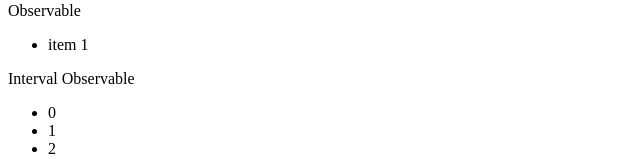
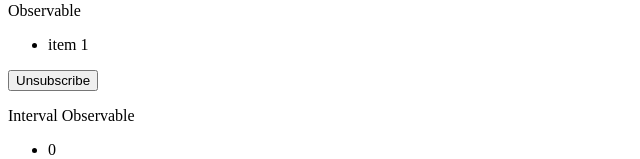
Before and after one commit to EMoonlit/angular-playground, an Angular app: page /rxjs in a window 1280 px wide. Shown: the part 288-447 px from the top of the page, without its empty margins (0-640 px from the left). Built offline with nearby package versions, Linux system fonts and the light colour scheme.

Commit message:
feat: added unsubscribe example

```diff
--- a/src/pages/rxjs-page.component.html
+++ b/src/pages/rxjs-page.component.html
@@ -8,6 +8,7 @@
   </li>
 </ul>
 
+<button (click)="unsubscribe()">Unsubscribe</button>
 <p>Interval Observable</p>
 
 <ul>
--- a/src/pages/rxjs-page.component.ts
+++ b/src/pages/rxjs-page.component.ts
@@ -1,5 +1,5 @@
 import {Component, OnInit} from "@angular/core";
-import {interval, of} from "rxjs";
+import {interval, of, Subscription} from "rxjs";
 
 @Component({
   selector: 'app-rxjs',
@@ -14,6 +14,7 @@ export class RxJsPageComponent implements OnInit {
   numbers: Array<number> = []
   observableExTwo = interval(1000)
 
+  subscription! : Subscription
 
   constructor() {
   }
@@ -21,6 +22,12 @@ export class RxJsPageComponent implements OnInit {
   ngOnInit() {
     this.observableExOne.subscribe(i => this.items.push(i))
 
-    this.observableExTwo.subscribe(n => this.numbers.push(n))
+    this.subscription = this.observableExTwo.subscribe(n => this.numbers.push(n))
   }
+
+  unsubscribe() {
+    this.subscription.unsubscribe()
+  }
+
+
 }
```
